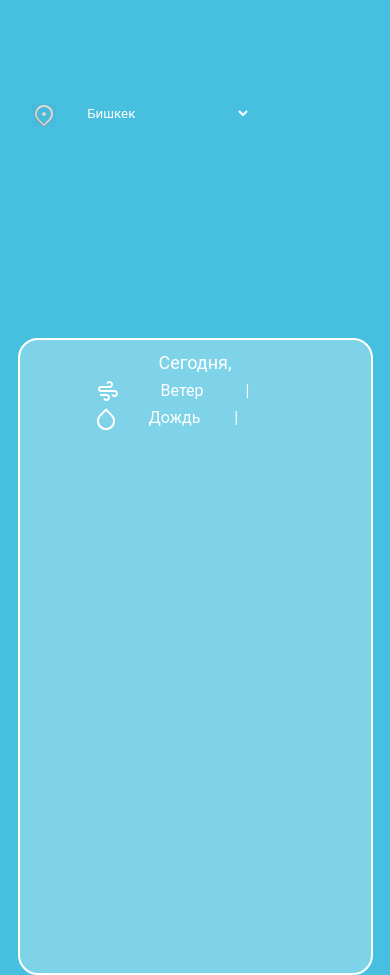
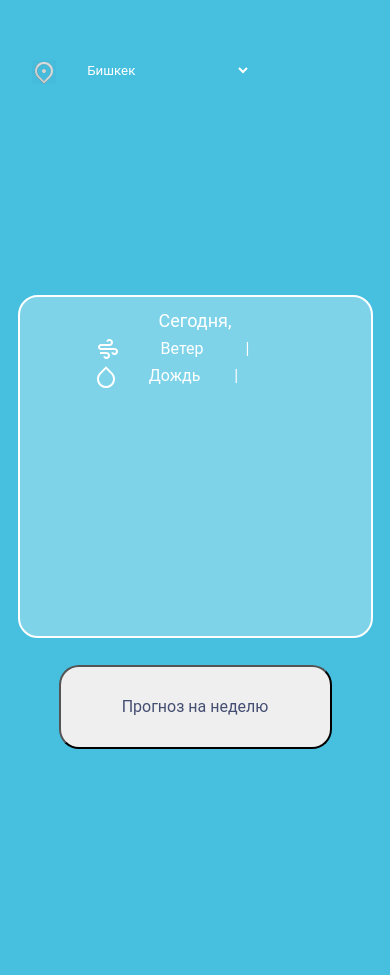
Before and after one commit to Azim-941223/weather-app, a plain HTML site: page index.html in a window 390 px wide. Shown: the top 975 px of the page. After the commit the page ends 844 px from the top, so only its background shows below. Drawn offline with Linux system fonts and the light colour scheme; no server answers.

Commit message:
added:another media request

```diff
--- a/style.css
+++ b/style.css
@@ -51,11 +51,7 @@ select{
     height: 100%;
     border: 1px solid #47BFDF;
 }
-@media (max-width:991px) {
-    header{
-        height: 15vh;
-    }
-}
+
 /* ---------------main---------------- */
 .sun{
     text-align: center;
@@ -81,12 +77,14 @@ select{
     padding-bottom: 8%;
     height: 30vh;
 }
-@media(max-width:576px){
+
+
+@media (max-width:991px) {
     .info{
-        height: 35vh;
+        height: 30vh;
     }
 }
-@media(max-width:768px) {
+@media(max-width:576px) {
     .info{
         height: 35vh;
     }
@@ -132,11 +130,7 @@ select{
     margin-left: 22%;
     justify-content: space-between;
 }
-@media (max-width:991px) {
-    .info{
-        height: 70vh;
-    }
-}
+
 /* ---------------footer------------ */
 
 
@@ -151,7 +145,7 @@ select{
 }
 @media(max-width:768px) {
     .nuv{
-        margin-top: 7%;
+        margin-top: 5%;
     }
 }
 
@@ -172,11 +166,18 @@ button{
     display: flex;
     justify-content: center;
 }
+@media (max-width:768px) {
+    button{
+        height: 10vh;
+        margin-top: 4%;
+        margin-bottom: 5%;
+    }
+}
 @media (max-width:991px) {
     button{
-        height: 15vh;
-        margin-top: 4%;
-        margin-bottom: 5%;
+        height: 10vh;
+        margin-top: 2%;
+        margin-bottom: 3%;
     }
 }
 
```
